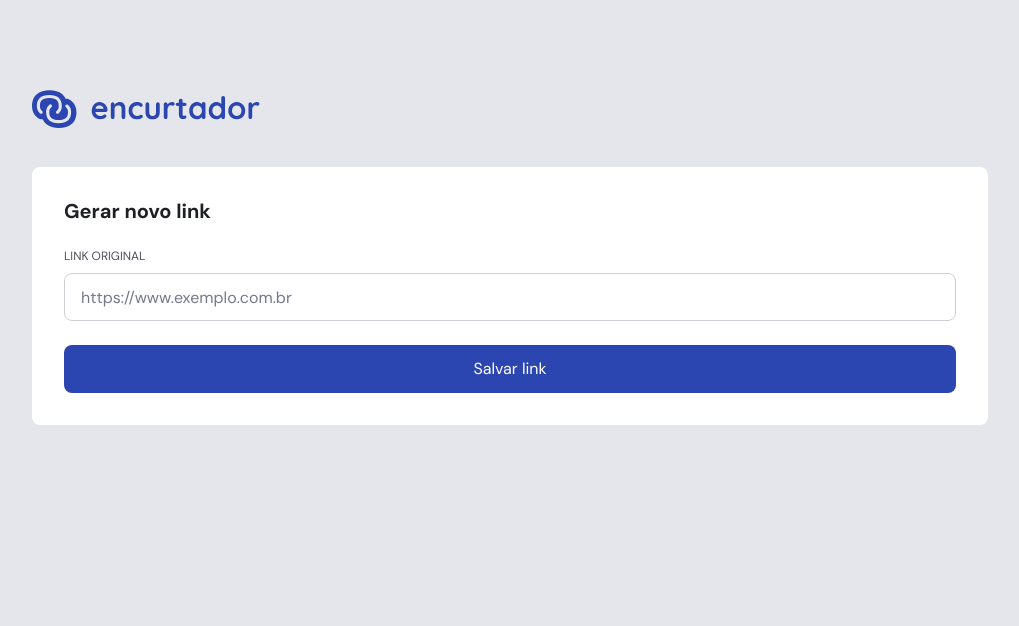
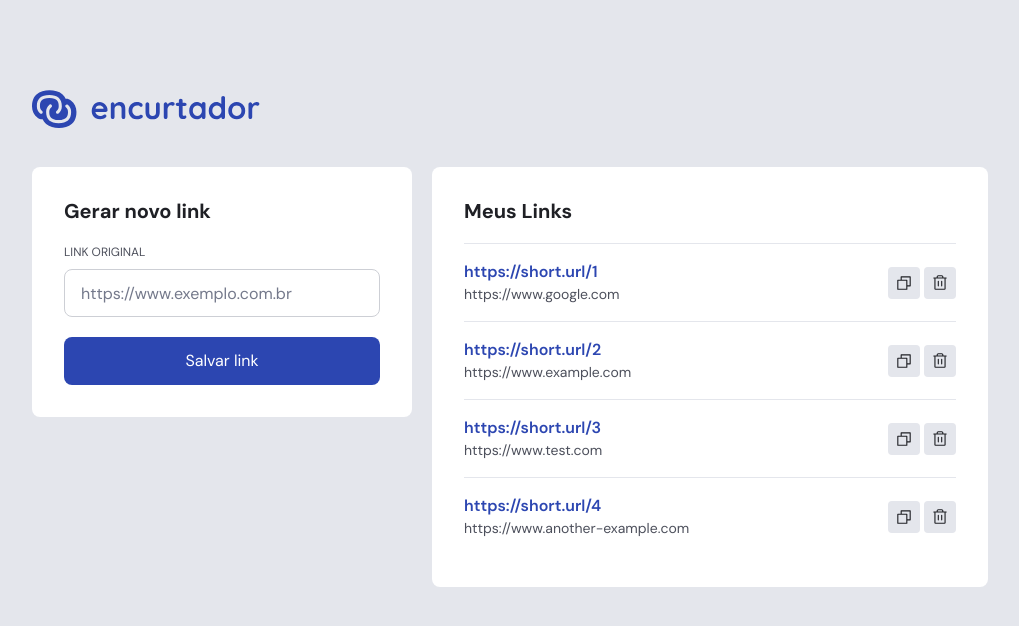
Before and after one commit to ClodoaldoDantas/encurtador-de-links-web, a React (Vite) app: page / in a window 1280 px wide. Shown: the top 626 px of the page, without its empty margins (130-1149 px from the left). Built offline with nearby package versions, Linux system fonts and the light colour scheme.

Commit message:
feat: implement ShortLinksList component and integrate with HomePage

```diff
--- a/src/components/ui/field/styles.module.scss
+++ b/src/components/ui/field/styles.module.scss
@@ -43,10 +43,7 @@
   display: flex;
   align-items: center;
   gap: 0.5rem;
-
-  svg {
-    color: var(--danger);
-  }
+  color: var(--danger);
 
   span {
     font-size: 0.875rem;
--- /dev/null
+++ b/src/components/ui/icon-button/index.tsx
@@ -0,0 +1,6 @@
+import type { ComponentProps } from 'react'
+import styles from './styles.module.scss'
+
+export function IconButton(props: ComponentProps<'button'>) {
+	return <button type="button" className={styles.iconButton} {...props} />
+}
--- /dev/null
+++ b/src/components/ui/icon-button/styles.module.scss
@@ -0,0 +1,20 @@
+.iconButton {
+  display: flex;
+  align-items: center;
+  justify-content: center;
+
+  border: 0;
+  background-color: var(--gray-200);
+  color: var(--gray-600);
+  border: 1px solid transparent;
+
+  height: 2rem;
+  width: 2rem;
+  border-radius: 0.25rem;
+  cursor: pointer;
+  transition: border-color 0.2s;
+
+  &:hover {
+    border-color: var(--blue-base);
+  }
+}
--- a/src/index.scss
+++ b/src/index.scss
@@ -1,4 +1,6 @@
-*, *::before, *::after {
+*,
+*::before,
+*::after {
   margin: 0;
   padding: 0;
   font: inherit;
@@ -23,6 +25,7 @@ body {
   font-family: "DM Sans", Arial, sans-serif;
   line-height: 1.5;
   color: var(--gray-500);
+  --webkit-font-smoothing: antialiased;
 }
 
 img {
@@ -30,7 +33,22 @@ img {
   height: auto;
 }
 
-h1, h2, h3, h4, h5, h6 {
+h1,
+h2,
+h3,
+h4,
+h5,
+h6 {
   font-weight: 700;
   color: var(--gray-600);
 }
+
+ul {
+  list-style: none;
+}
+
+a {
+  text-decoration: none;
+  display: inline-block;
+  color: inherit;
+}
--- a/src/pages/home/components/create-link-form/styles.module.scss
+++ b/src/pages/home/components/create-link-form/styles.module.scss
@@ -2,16 +2,8 @@
   font-size: 1.25rem;
   line-height: 1.5rem;
   margin-bottom: 1.25rem;
-
-  @media(width >= 64em) {
-    margin-bottom: 1.5rem;
-  }
 }
 
 .form > button[type="submit"] {
   margin-top: 1.25rem;
-
-  @media(width >= 64em) {
-    margin-top: 1.5rem;
-  }
 }
--- /dev/null
+++ b/src/pages/home/components/short-links-list/index.tsx
@@ -0,0 +1,59 @@
+import { CopyIcon, TrashIcon } from '@phosphor-icons/react'
+import { Card } from '../../../../components/ui/card'
+import { IconButton } from '../../../../components/ui/icon-button'
+import styles from './styles.module.scss'
+
+export function ShortLinksList() {
+	const allLinks = [
+		{
+			id: 1,
+			original_url: 'https://www.google.com',
+			short_url: 'https://short.url/1',
+		},
+		{
+			id: 2,
+			original_url: 'https://www.example.com',
+			short_url: 'https://short.url/2',
+		},
+		{
+			id: 3,
+			original_url: 'https://www.test.com',
+			short_url: 'https://short.url/3',
+		},
+		{
+			id: 4,
+			original_url: 'https://www.another-example.com',
+			short_url: 'https://short.url/4',
+		},
+	]
+
+	return (
+		<Card>
+			<h2 className={styles.title}>Meus Links</h2>
+
+			<ul className={styles.list}>
+				{allLinks.map((link) => (
+					<li key={link.id} className={styles.listItem}>
+						<div className={styles.listItemInfo}>
+							<a href={link.short_url} rel="noopener noreferrer">
+								{link.short_url}
+							</a>
+
+							<span>{link.original_url}</span>
+						</div>
+
+						<div className={styles.listItemActions}>
+							<IconButton aria-label="Copiar link encurtado">
+								<CopyIcon size={18} />
+							</IconButton>
+
+							<IconButton aria-label="Excluir link encurtado">
+								<TrashIcon size={18} />
+							</IconButton>
+						</div>
+					</li>
+				))}
+			</ul>
+		</Card>
+	)
+}
--- /dev/null
+++ b/src/pages/home/components/short-links-list/styles.module.scss
@@ -0,0 +1,39 @@
+.title {
+  font-size: 1.25rem;
+  line-height: 1.5rem;
+  margin-bottom: 1.25rem;
+}
+
+.listItem {
+  padding: 1rem 0;
+  border-top: 1px solid var(--gray-200);
+
+  display: flex;
+  align-items: center;
+  justify-content: space-between;
+}
+
+.listItemInfo {
+  display: flex;
+  flex-direction: column;
+
+  a {
+    color: var(--blue-base);
+    font-size: 1rem;
+    font-weight: 600;
+
+    &:hover {
+      text-decoration: underline;
+    }
+  }
+
+  span {
+    font-size: 0.875rem;
+  }
+}
+
+.listItemActions {
+  display: flex;
+  align-items: center;
+  gap: 0.25rem;
+}
--- a/src/pages/home/page.module.scss
+++ b/src/pages/home/page.module.scss
@@ -13,3 +13,15 @@
     padding: 5.5rem 0 2rem;
   }
 }
+
+.grid {
+  display: grid;
+  align-items: flex-start;
+  gap: 0.75rem;
+  margin-bottom: 5.5rem;
+
+  @media (width >= 48em) {
+    grid-template-columns: 380px 1fr;
+    gap: 1.25rem;
+  }
+}
--- a/src/pages/home/page.tsx
+++ b/src/pages/home/page.tsx
@@ -1,5 +1,6 @@
 import logoImage from '../../assets/logo.svg'
 import { CreateLinkForm } from './components/create-link-form'
+import { ShortLinksList } from './components/short-links-list'
 import styles from './page.module.scss'
 
 export function HomePage() {
@@ -11,6 +12,7 @@ export function HomePage() {
 
 			<div className={styles.grid}>
 				<CreateLinkForm />
+				<ShortLinksList />
 			</div>
 		</main>
 	)
```
